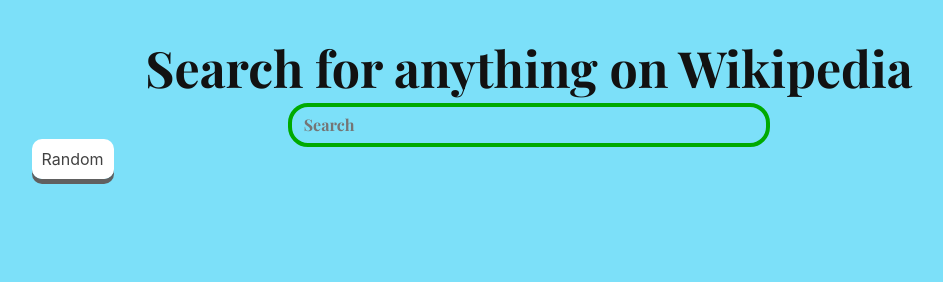
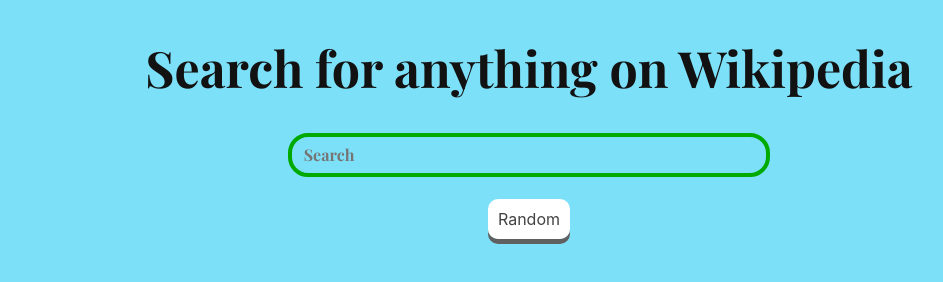
Before and after one commit to wlifferth/WikiSearch, a plain HTML site: page index.html in a window 1280 px wide. Shown: the whole page, without its empty margins (111-1054 px from the left). Drawn offline with nearby package versions, Linux system fonts and the light colour scheme.

Commit message:
Cleaned up styling of search elements

```diff
--- a/index.html
+++ b/index.html
@@ -8,7 +8,8 @@
     <link href="style.css" rel="stylesheet">
 </head>
 <body>
-  <div class="content row">
+  <div class="content">
+    <div class="row">
       <div class="offset-2 col-8 offset-sm-1 col-sm-10 offset-xs-1 col-xs-1">
       <h1 class="text-center">Search for anything on Wikipedia</h1>
       <div class="row search-container">
@@ -17,11 +18,14 @@
             <input type="text" id="search-input" placeholder="Search"></input>
           </div>
         </div>
-      <div class="col-12">
+      </div>
+      <div class="row">
+        <div class="offset-5 col-2 text-center">
           <a class="material" target="new_tab" href="https://en.wikipedia.org/wiki/Special:Random">Random</a>
         </div>
       </div>
-    <div id="results"><div>
       </div>
     </div>
+    <div id="results"></div>
+  </div>
 </body>
--- a/style.css
+++ b/style.css
@@ -28,7 +28,7 @@ body {
   background-color: inherit;
   border: none;
   font-family: 'Playfair Display';
-
+  width: 100%;
 }
 
 #search-input:focus {
@@ -42,6 +42,8 @@ body {
   border-width: 4px;
   border-color: #00aa00;
   border-radius: 20px;
+  margin-bottom: 30px;
+  margin-top: 30px;
 }
 
 .material {
```
Lines whose indentation alone changed are shown as unchanged.
